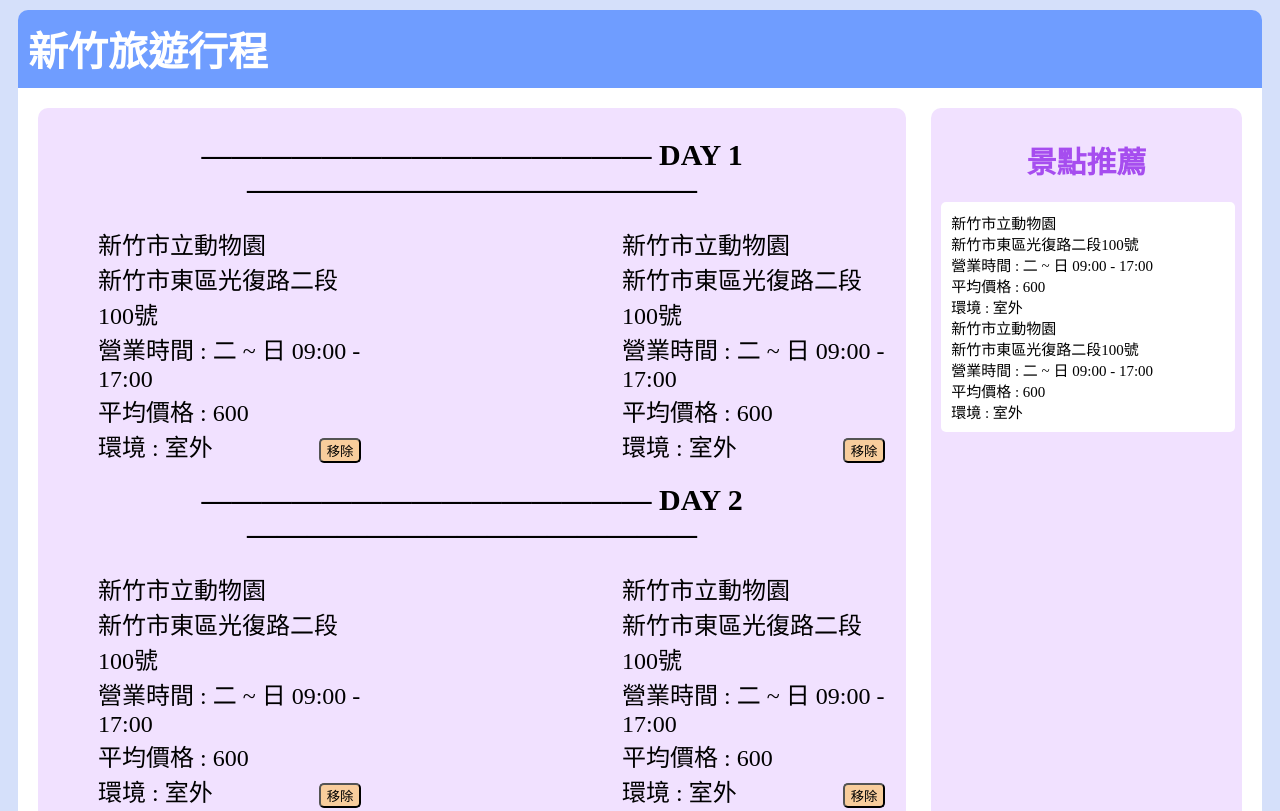
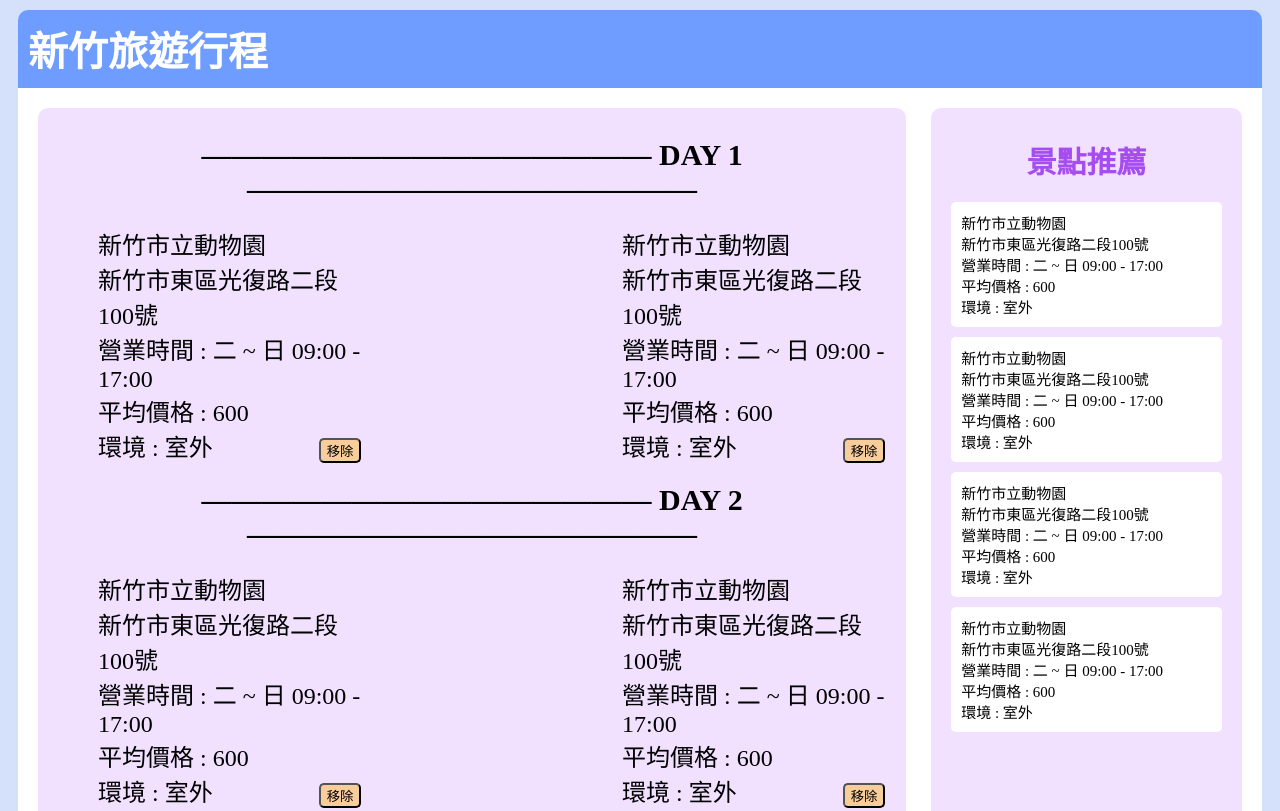
Before and after one commit to hiphopcharger/sitconcamp2025hackathon, a website: page second_page.html in a window 1280 px wide. Shown: the top 811 px of the page. Drawn offline with Linux system fonts and the light colour scheme.

Commit message:
page2完成

```diff
--- a/second_page.html
+++ b/second_page.html
@@ -104,9 +104,10 @@
         }
 
         .viewpoint_suggest {
-            width: 94%;
-            display: "flex";
-            gap: 10px;
+            width: auto;
+            margin-bottom: 10px;
+            margin-left: 10px;
+            margin-right: 10px;
             padding: 10px;
             background-color: #ffffff;
             border-radius: 5px;
@@ -208,15 +209,29 @@
         </div>
         <div class="second_page_main_box" style="width: 24%;">
             <h1 class="second_page_main_title_r">景點推薦</h1>
-            <div class="viewpoint_suggest">
-                <div>
+            <div  style="display: column; gap: 8px;">
+                <div class="viewpoint_suggest">
                     <p class="viewpoint_suggest_text">新竹市立動物園</p>
                     <p class="viewpoint_suggest_text">新竹市東區光復路二段100號</p>
                     <p class="viewpoint_suggest_text">營業時間 : 二 ~ 日 09:00 - 17:00</p>
                     <p class="viewpoint_suggest_text">平均價格 : 600</p>
                     <p class="viewpoint_suggest_text">環境 : 室外</p>
                 </div>
-                <div>
+                <div class="viewpoint_suggest">
+                    <p class="viewpoint_suggest_text">新竹市立動物園</p>
+                    <p class="viewpoint_suggest_text">新竹市東區光復路二段100號</p>
+                    <p class="viewpoint_suggest_text">營業時間 : 二 ~ 日 09:00 - 17:00</p>
+                    <p class="viewpoint_suggest_text">平均價格 : 600</p>
+                    <p class="viewpoint_suggest_text">環境 : 室外</p>
+                </div>
+                <div class="viewpoint_suggest">
+                    <p class="viewpoint_suggest_text">新竹市立動物園</p>
+                    <p class="viewpoint_suggest_text">新竹市東區光復路二段100號</p>
+                    <p class="viewpoint_suggest_text">營業時間 : 二 ~ 日 09:00 - 17:00</p>
+                    <p class="viewpoint_suggest_text">平均價格 : 600</p>
+                    <p class="viewpoint_suggest_text">環境 : 室外</p>
+                </div>
+                <div class="viewpoint_suggest">
                     <p class="viewpoint_suggest_text">新竹市立動物園</p>
                     <p class="viewpoint_suggest_text">新竹市東區光復路二段100號</p>
                     <p class="viewpoint_suggest_text">營業時間 : 二 ~ 日 09:00 - 17:00</p>
```
